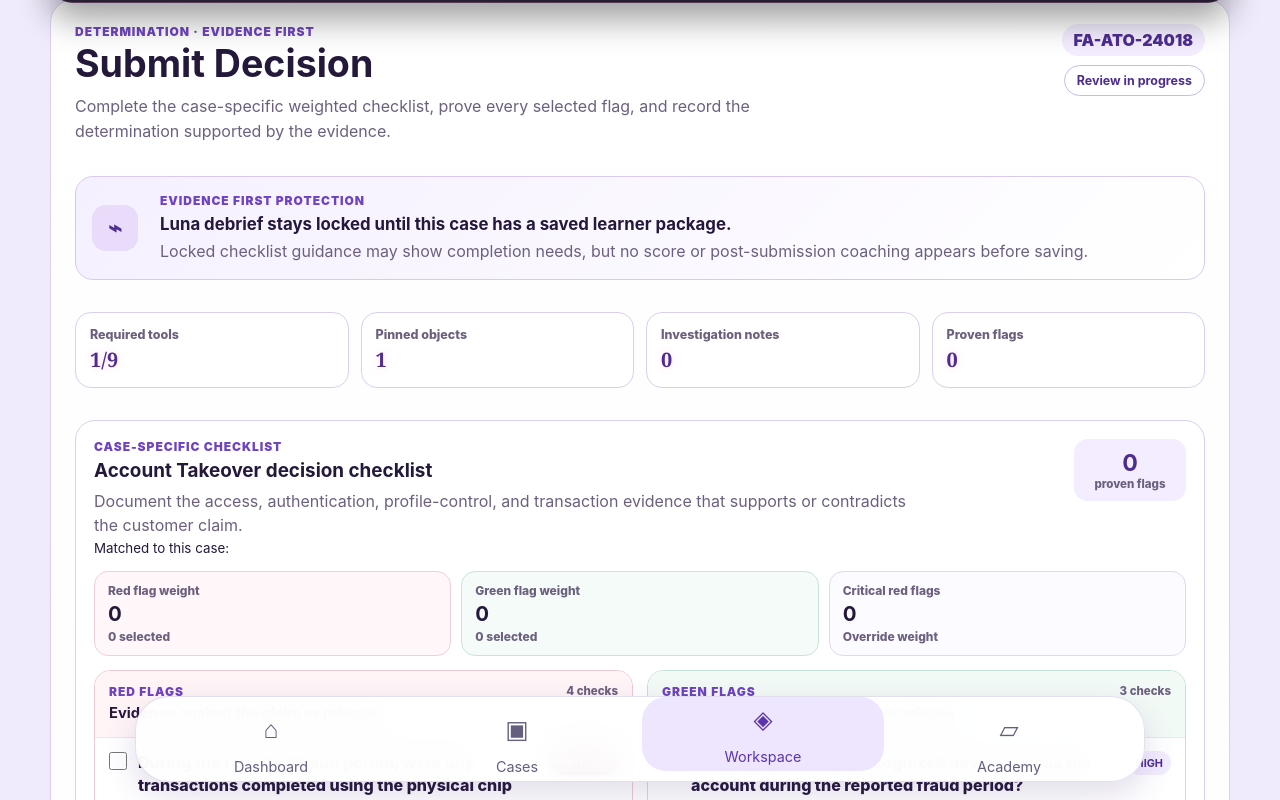
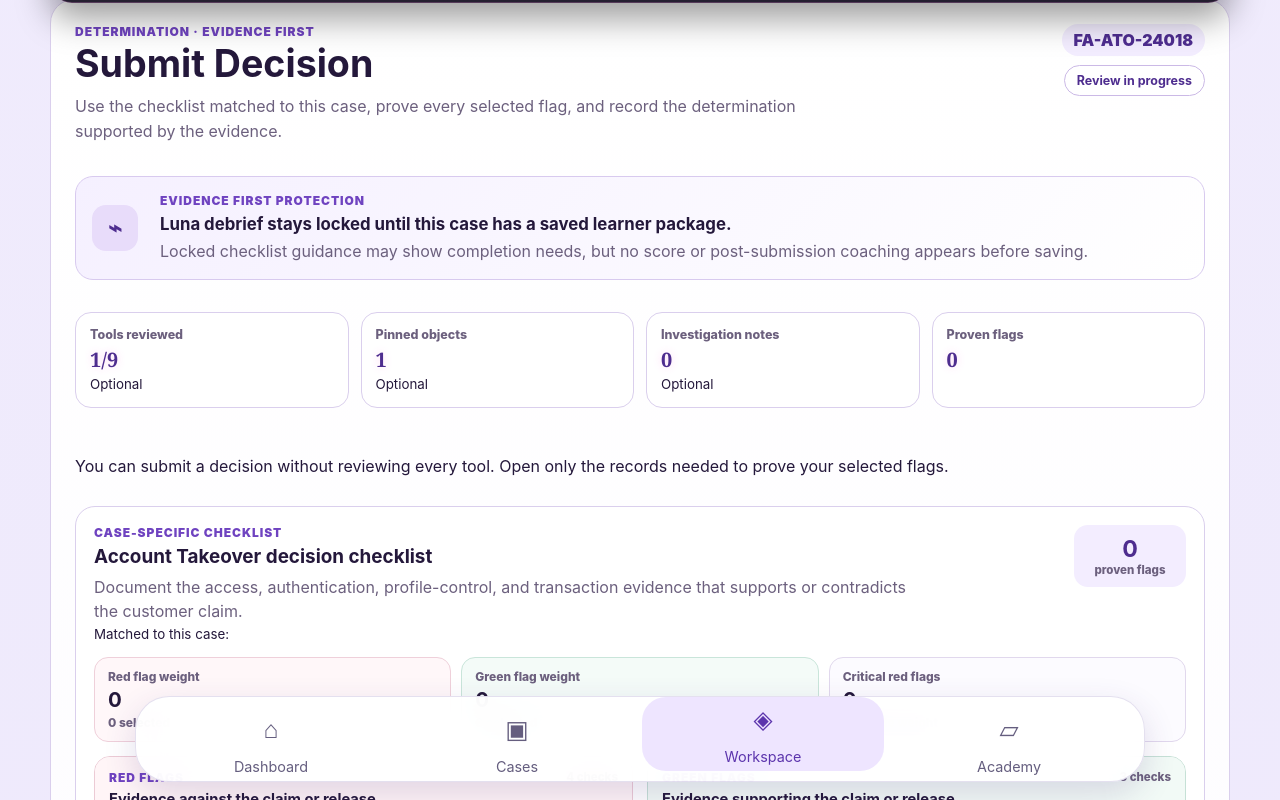
Before and after one commit to iamre2024-debug/fraud-Academy-v1, a React (Vite) app: page / in a window 1280 px wide. Both pictures are taken after a click on the button "Submit Decision". Shown: the part 5566-6366 px from the top of the page. Built offline with nearby package versions, Linux system fonts and the light colour scheme.

Commit message:
Update src/SubmitDecisionPanel.jsx

```diff
--- a/src/SubmitDecisionPanel.jsx
+++ b/src/SubmitDecisionPanel.jsx
@@ -35,7 +35,7 @@ export default function SubmitDecisionPanel({
         <div>
           <p className="decision-v1-eyebrow">Determination · Evidence First</p>
           <h2>Submit Decision</h2>
-          <p>Complete the case-specific weighted checklist, prove every selected flag, and record the determination supported by the evidence.</p>
+          <p>Use the checklist matched to this case, prove every selected flag, and record the determination supported by the evidence.</p>
         </div>
         <div className="decision-v1-header-status">
           <span>{activeCase.id}</span>
@@ -53,11 +53,15 @@ export default function SubmitDecisionPanel({
       </section>
 
       <section className="decision-status-grid" aria-label="Decision package summary">
-        <article><span>Required tools</span><strong>{packageStatus.reviewedRequired}/{packageStatus.totalRequired}</strong></article>
-        <article><span>Pinned objects</span><strong>{tray.length}</strong></article>
-        <article><span>Investigation notes</span><strong>{notes.length}</strong></article>
+        <article><span>Tools reviewed</span><strong>{packageStatus.reviewedRequired}/{packageStatus.totalRequired}</strong><small>Optional</small></article>
+        <article><span>Pinned objects</span><strong>{tray.length}</strong><small>Optional</small></article>
+        <article><span>Investigation notes</span><strong>{notes.length}</strong><small>Optional</small></article>
         <article><span>Proven flags</span><strong>{packageStatus.indicatorSummary.selectedCount}</strong></article>
       </section>
+
+      <p className="decision-direct-submit-note" role="note">
+        You can submit a decision without reviewing every tool. Open only the records needed to prove your selected flags.
+      </p>
 
       <DecisionFlagChecklist
         activeCase={activeCase}
```
